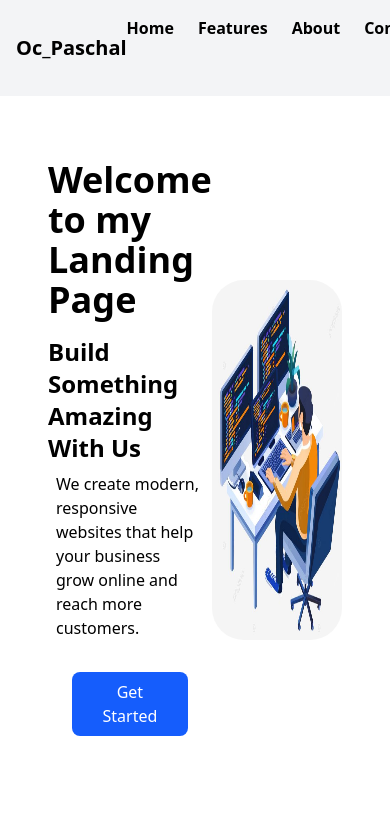
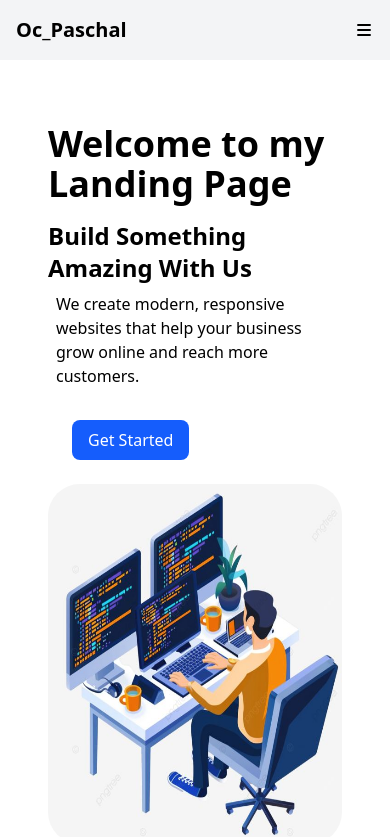
Before and after one commit to Oc-Paschal/Landing-Page-With-React, a React (Vite) app: page / in a window 390 px wide. Shown: the top 837 px of the page. Built offline with nearby package versions, Linux system fonts and the light colour scheme.

Commit message:
added the menu icon

```diff
--- a/src/component/Herosection.jsx
+++ b/src/component/Herosection.jsx
@@ -3,14 +3,14 @@ import pinInterestImage from '../Images/Pininterest.jpg';
 
 const Herosection = () => {
   return (
-    <section className=" flex items-center justify-between px-12 py-16">
+    <section className="   flex flex-col md:flex-row items-center justify-between px-12 py-16">
       <div>
         <h1 className="text-4xl font-bold mb-4">
           Welcome to my Landing Page
         </h1>
 
         <p className="text-2xl font-semibold">Build Something Amazing With Us</p>
-        <p className=" flex flex-wrap p-2 font-medium"> We create modern, responsive websites that help your business <br></br>
+        <p className=" flex flex-wrap p-2 font-medium"> We create modern, responsive websites that help your business
          grow online and reach more customers. </p>
          <button className=" flex bg-blue-600 text-white  cursor-pointer  px-4 py-2 m-6  rounded-lg hover:bg-blue-700 p-6  cursor-pointer" > Get Started</button>
       </div>
--- a/src/component/Navbar.jsx
+++ b/src/component/Navbar.jsx
@@ -1,11 +1,24 @@
-import React from "react";
+import { useState } from "react";
 
 const Navbar = () => {
+  const [isOpen, setIsOpen] = useState(false);
   return (
     <>
+      <div>
         <nav className="flex justify-between items-center p-4 bg-gray-100">
           <h1 className="text-xl font-bold">Oc_Paschal</h1>
-        <div className="flex gap-6">
+          <button onClick={() => setIsOpen(!isOpen)} className="md:hidden ">
+            <i class="fa-solid fa-bars"></i>
+          </button>
+          {isOpen && (
+            <ul className="md:hidden flex flex-col w-full text-center p-9 mt-70 gap-4  bg-white p-4 shadow  fixed">
+              <li>Home</li>
+              <li>Features</li>
+              <li>About</li>
+              <li>Contact</li>
+            </ul>
+          )}
+          <div className=" hidden md:flex gap-6">
             <a href="#" className="hover:text-blue-600 font-semibold ">
               Home
             </a>
@@ -19,11 +32,11 @@ const Navbar = () => {
               Contact
             </a>
             <button className="bg-blue-600   cursor-pointer text-white px-4 py-2 rounded-lg hover:bg-blue-700">
-
               Get Started
             </button>
           </div>
         </nav>
+      </div>
     </>
   );
 };
```
Lines whose indentation alone changed are shown as unchanged.
